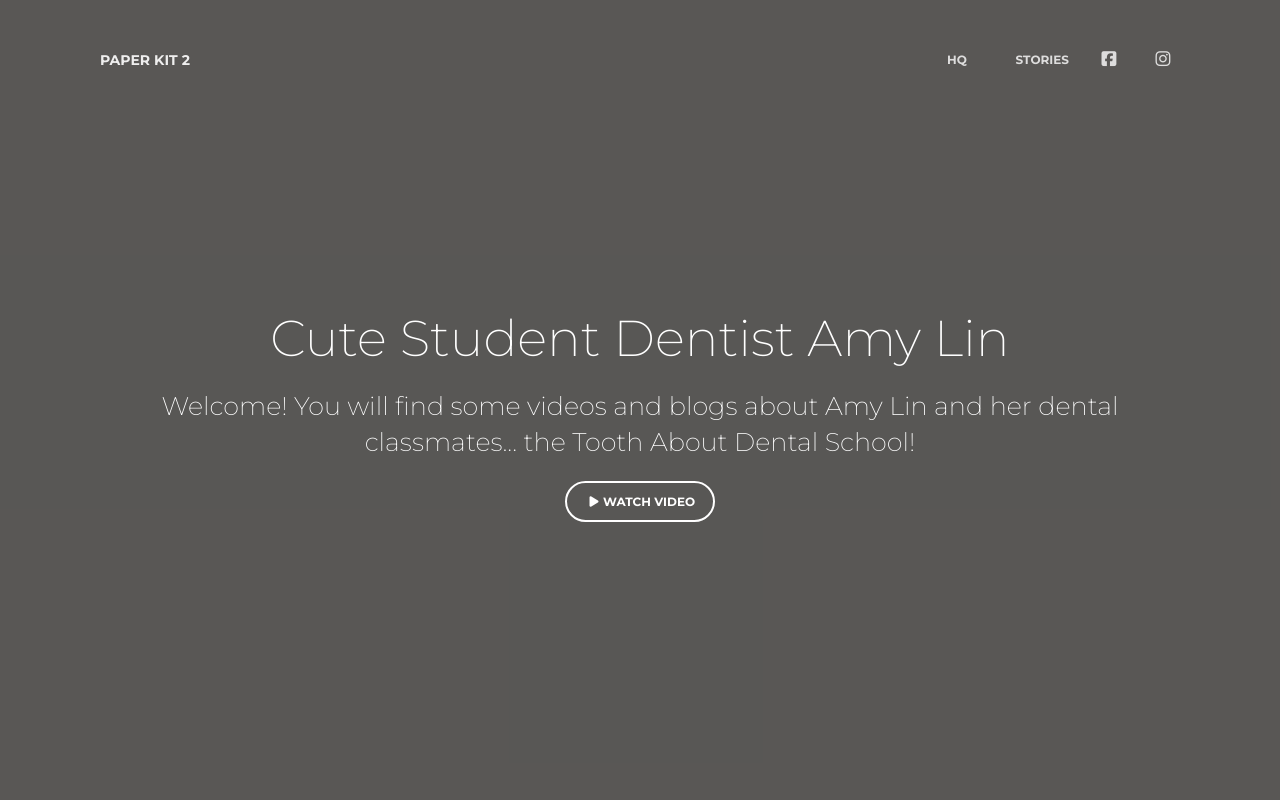
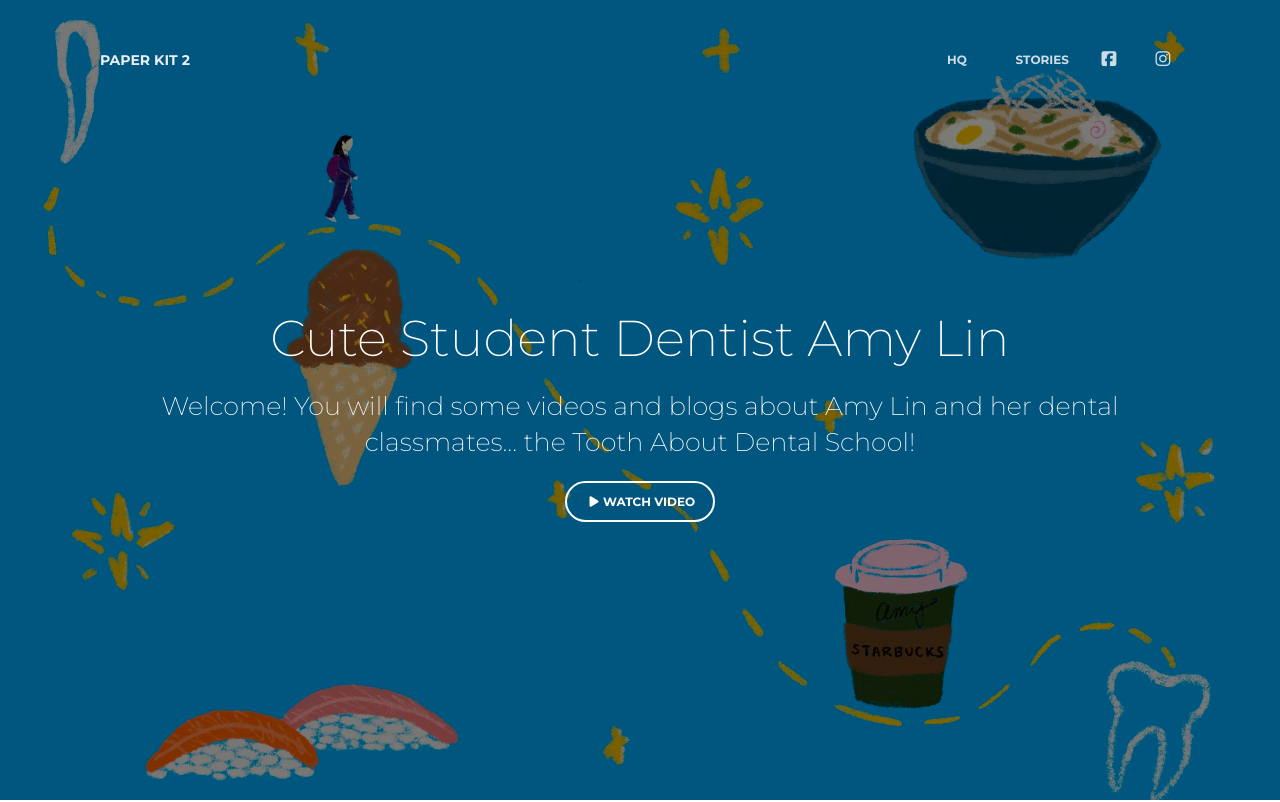
Before and after one commit to amyslin96/saypoop, a website: page index.html in a window 1280 px wide. Shown: the top 802 px of the page. Drawn offline with Linux system fonts and the light colour scheme; files whose address does not match are found by name; a web font is replaced by a local one.

Commit message:
update stuff

```diff
--- a/index.html
+++ b/index.html
@@ -62,7 +62,7 @@
     </div>
   </nav>
   <!-- End Navbar -->
-  <div class="page-header" data-parallax="true" style="background-image:"dope.jpg">
+  <div class="page-header" data-parallax="true" style="background-image: url('../assets/img/dope.jpg');">
     <div class="filter"></div>
     <div class="container">
       <div class="motto text-center">
```
Also changed, not shown: assets/img/dope.jpg (added).
